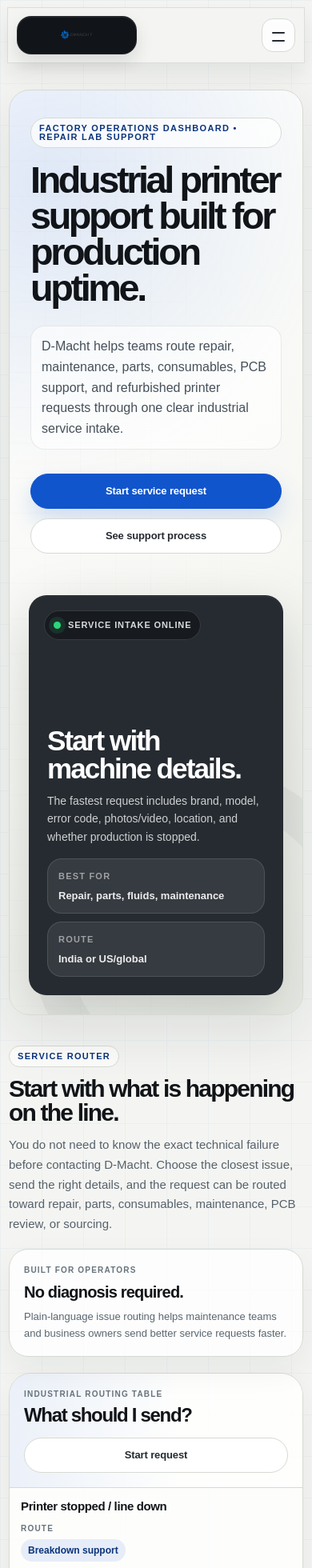
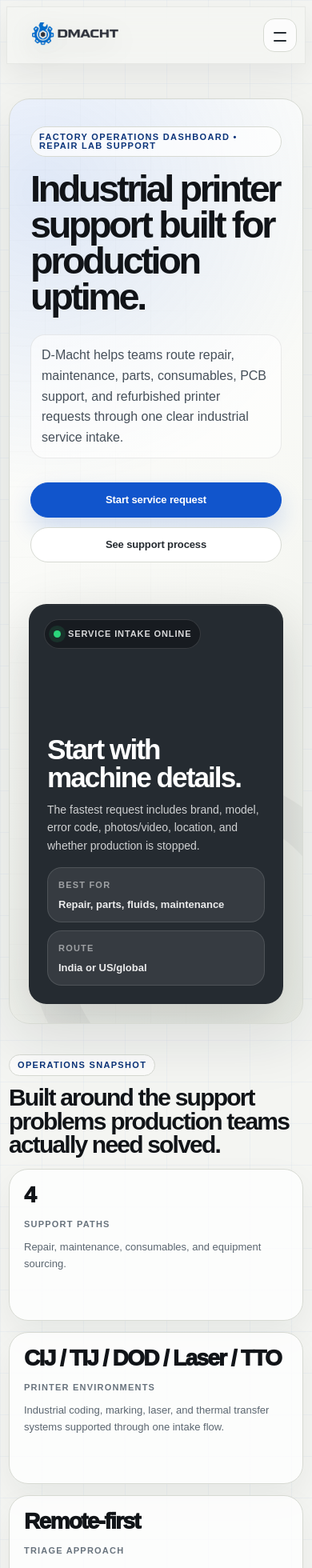
Before and after one commit to ReNewTechSolutions/dmacht, a Next.js app: page / in a window 390 px wide. Shown: the top 1960 px of the page at 80% size. Built offline with nearby package versions, Linux system fonts and the light colour scheme.

Commit message:
Restore service matrix and remove duplicate navbar

```diff
--- a/components/OperationsSnapshot.tsx
+++ b/components/OperationsSnapshot.tsx
@@ -1,140 +1,43 @@
-import Image from "next/image";
-
-const diagnosticRoutes = [
+const metrics = [
   {
-    issue: "Printer stopped / line down",
-    route: "Breakdown support",
-    send: "Model, error code, photos/video, and whether production is stopped.",
-    next: "Triage repair path, parts need, or on-site service route.",
+    value: "4",
+    label: "Support paths",
+    detail: "Repair, maintenance, consumables, and equipment sourcing.",
   },
   {
-    issue: "Print is faded, missing, or messy",
-    route: "Print quality review",
-    send: "Print sample photo, ink/fluid details, nozzle status, and recent changes.",
-    next: "Check fluid, nozzle, sensor, configuration, and maintenance causes.",
+    value: "CIJ / TIJ / DOD / Laser / TTO",
+    label: "Printer environments",
+    detail: "Industrial coding, marking, laser, and thermal transfer systems supported through one intake flow.",
   },
   {
-    issue: "Need ink, make-up fluid, or filters",
-    route: "Consumables supply",
-    send: "Printer brand/model, current product label, quantity, and location.",
-    next: "Match compatible consumables and plan reorder support.",
+    value: "Remote-first",
+    label: "Triage approach",
+    detail: "Start with model, fault code, photos, video, and line impact.",
   },
   {
-    issue: "Board, power, display, or control issue",
-    route: "PCB repair review",
-    send: "Board photos, symptoms, visible damage, model, and fault behavior.",
-    next: "Review repair path before replacing expensive assemblies.",
-  },
-  {
-    issue: "Need a part or replacement module",
-    route: "Spare parts request",
-    send: "Part number if known, machine model, photos, and urgency.",
-    next: "Identify part, confirm fit, and coordinate sourcing.",
-  },
-  {
-    issue: "Need a backup or refurbished printer",
-    route: "Equipment sourcing",
-    send: "Current printer type, budget, production use, and required timeline.",
-    next: "Review refurbished, replacement, or backup equipment options.",
+    value: "Uptime",
+    label: "Primary outcome",
+    detail: "Service planning focused on reducing repeat equipment issues.",
   },
 ];
 
-const supportTypes = [
-  "Industrial printer repair",
-  "Preventive maintenance / AMC",
-  "PCB and board-level repair review",
-  "Ink, fluids, filters, and consumables",
-  "Spare parts identification and sourcing",
-  "Refurbished printer and backup unit planning",
-];
-
-export default function ServiceMatrix() {
+export default function OperationsSnapshot() {
   return (
-    <section className="servicesSection" id="services">
-      <div className="serviceRouterHeader">
-        <div className="sectionIntro">
-          <span className="eyebrow">Service router</span>
-          <h2>Start with what is happening on the line.</h2>
-          <p>
-            You do not need to know the exact technical failure before contacting D-Macht. Choose the closest issue, send the right details, and the request can be routed toward repair, parts, consumables, maintenance, PCB review, or sourcing.
-          </p>
-        </div>
-
-        <aside className="serviceRouterNote">
-          <span>Built for operators</span>
-          <strong>No diagnosis required.</strong>
-          <p>Plain-language issue routing helps maintenance teams and business owners send better service requests faster.</p>
-        </aside>
+    <section className="metricsSection" aria-label="Operations snapshot">
+      <div className="sectionIntro compact">
+        <span className="eyebrow">Operations snapshot</span>
+        <h2>Built around the support problems production teams actually need solved.</h2>
       </div>
 
-      <div className="diagnosticPanel" aria-label="Diagnostic service routing table">
-        <div className="diagnosticPanelTop">
-          <div>
-            <span>Industrial routing table</span>
-            <h3>What should I send?</h3>
-          </div>
-          <a href="#request" className="button secondary">
-            Start request
-          </a>
-        </div>
-
-        <div className="diagnosticTable">
-          <div className="diagnosticRow diagnosticHead" aria-hidden>
-            <span>Issue</span>
-            <span>Route</span>
-            <span>Details to send</span>
-            <span>Next step</span>
-          </div>
-
-          {diagnosticRoutes.map((item) => (
-            <article className="diagnosticRow" key={item.issue}>
-              <div className="diagnosticIssue">
-                <strong>{item.issue}</strong>
-              </div>
-              <div>
-                <span className="diagnosticMobileLabel">Route</span>
-                <b>{item.route}</b>
-              </div>
-              <div>
-                <span className="diagnosticMobileLabel">Details to send</span>
-                <p>{item.send}</p>
-              </div>
-              <div>
-                <span className="diagnosticMobileLabel">Next step</span>
-                <p>{item.next}</p>
-              </div>
-            </article>
-          ))}
-        </div>
-      </div>
-
-      <div className="supportStrip" aria-label="Available support categories">
-        {supportTypes.map((type) => (
-          <span key={type}>{type}</span>
+      <div className="metricGrid">
+        {metrics.map((metric) => (
+          <article className="metricCard" key={metric.label}>
+            <strong>{metric.value}</strong>
+            <span>{metric.label}</span>
+            <p>{metric.detail}</p>
+          </article>
         ))}
       </div>
-
-      <article className="repairLabFeature">
-        <div className="repairLabImageFrame">
-          <Image
-            src="/brand/pcb-repair.png"
-            alt="Technician repairing an industrial printer PCB under magnification"
-            fill
-            sizes="(max-width: 900px) 100vw, 520px"
-            className="repairLabImage"
-          />
-        </div>
-        <div className="repairLabCopy">
-          <span className="eyebrow">Repair lab capability</span>
-          <h3>Board-level symptoms need more than guesswork.</h3>
-          <p>
-            For suspected PCB issues, capture the printer model, board details, symptoms, photos, visible damage, and error behavior so the repair path can be reviewed clearly.
-          </p>
-          <a className="button secondary" href="#request">
-            Request PCB support
-          </a>
-        </div>
-      </article>
     </section>
   );
 }
--- a/src/app/globals.css
+++ b/src/app/globals.css
@@ -2095,3 +2095,229 @@
     line-height: 0.98 !important;
   }
 }
+/* =======================================================================================
+   FINAL LOGO + NAV TREATMENT
+   Transparent logo first. If the PNG has a baked-in background, this gives it a clean frame.
+======================================================================================= */
+body > .topNavWrap {
+  position: sticky !important;
+  top: 0 !important;
+  z-index: 9999 !important;
+  width: min(100% - 18px, 1240px) !important;
+  margin: 10px auto 0 !important;
+  pointer-events: none !important;
+}
+
+body > .topNavWrap .topNav,
+body > .topNavWrap .mobileNavPanel {
+  pointer-events: auto !important;
+}
+
+body > .topNavWrap .topNav {
+  width: 100% !important;
+  min-height: 82px !important;
+  margin: 0 !important;
+  padding: 6px 18px !important;
+  overflow: visible !important;
+  border-radius: 0 !important;
+  border: 1px solid rgba(17, 20, 24, 0.06) !important;
+  background: rgba(244, 245, 242, 0.62) !important;
+  backdrop-filter: blur(22px) saturate(1.15) !important;
+  -webkit-backdrop-filter: blur(22px) saturate(1.15) !important;
+  box-shadow: 0 14px 38px rgba(17, 20, 24, 0.07) !important;
+}
+
+body > .topNavWrap .brandMark {
+  min-width: 0 !important;
+  gap: 14px !important;
+  overflow: visible !important;
+}
+
+body > .topNavWrap .brandLogoWide {
+  position: relative !important;
+  display: inline-flex !important;
+  align-items: center !important;
+  justify-content: center !important;
+  width: 210px !important;
+  height: 74px !important;
+  flex: 0 0 auto !important;
+  overflow: visible !important;
+  border: 0 !important;
+  border-radius: 0 !important;
+  background: transparent !important;
+  box-shadow: none !important;
+}
+
+body > .topNavWrap .brandLogoWide::before {
+  content: "" !important;
+  position: absolute !important;
+  inset: 9px 4px !important;
+  z-index: 0 !important;
+  border-radius: 18px !important;
+  background: rgba(255, 255, 255, 0.28) !important;
+  border: 1px solid rgba(17, 20, 24, 0.04) !important;
+  box-shadow: 0 12px 28px rgba(17, 20, 24, 0.06) !important;
+  opacity: 0 !important;
+}
+
+body > .topNavWrap .brandLogoWide img {
+  position: relative !important;
+  z-index: 1 !important;
+  display: block !important;
+  width: 205px !important;
+  height: auto !important;
+  max-width: none !important;
+  padding: 0 !important;
+  object-fit: contain !important;
+  object-position: center !important;
+  filter: drop-shadow(0 10px 16px rgba(17, 20, 24, 0.14)) !important;
+}
+
+/* Add this class manually to .brandLogoWide if the PNG itself has a non-transparent background. */
+body > .topNavWrap .brandLogoWide.needs-frame::before {
+  opacity: 1 !important;
+}
+
+body > .topNavWrap .brandLogoImage,
+body > .topNavWrap .brandLogoText,
+body > .topNavWrap .brandLogoFallback {
+  display: none !important;
+}
+
+body > .topNavWrap .brandTextBlock strong {
+  color: var(--ink) !important;
+}
+
+body > .topNavWrap .navLinks {
+  display: flex !important;
+}
+
+body > .topNavWrap .navMenuButton {
+  display: none !important;
+}
+
+body > .topNavWrap .mobileNavPanel {
+  display: none;
+}
+
+.heroSection {
+  padding-top: clamp(56px, 5.4vw, 84px) !important;
+}
+
+#top,
+#services,
+#process,
+#tips,
+#faq,
+#request {
+  scroll-margin-top: 128px !important;
+}
+
+@media (max-width: 900px) {
+  body > .topNavWrap {
+    width: min(100% - 16px, 1240px) !important;
+    margin-top: 8px !important;
+  }
+
+  body > .topNavWrap .topNav {
+    min-height: 74px !important;
+    padding: 6px 10px !important;
+  }
+
+  body > .topNavWrap .brandLogoWide {
+    width: 172px !important;
+    height: 64px !important;
+  }
+
+  body > .topNavWrap .brandLogoWide img {
+    width: 168px !important;
+  }
+
+  body > .topNavWrap .brandTextBlock,
+  body > .topNavWrap .navLinks,
+  body > .topNavWrap .navCta {
+    display: none !important;
+  }
+
+  body > .topNavWrap .navMenuButton {
+    display: inline-flex !important;
+  }
+
+  body > .topNavWrap .mobileNavPanel {
+    display: grid !important;
+    gap: 8px !important;
+    overflow: hidden !important;
+    max-height: 0 !important;
+    opacity: 0 !important;
+    pointer-events: none !important;
+    transform: translateY(-6px) !important;
+    transition: max-height 220ms ease, opacity 160ms ease, transform 180ms ease, padding 180ms ease !important;
+    border: 1px solid rgba(17, 20, 24, 0.1) !important;
+    border-top: 0 !important;
+    background: rgba(244, 245, 242, 0.96) !important;
+    backdrop-filter: blur(18px) !important;
+    -webkit-backdrop-filter: blur(18px) !important;
+    padding: 0 12px !important;
+    box-shadow: 0 18px 36px rgba(17, 20, 24, 0.08) !important;
+  }
+
+  body > .topNavWrap .mobileNavPanel.is-open {
+    max-height: 360px !important;
+    opacity: 1 !important;
+    pointer-events: auto !important;
+    transform: translateY(0) !important;
+    padding: 12px !important;
+  }
+
+  body > .topNavWrap .mobileNavPanel a {
+    display: flex !important;
+    align-items: center !important;
+    justify-content: space-between !important;
+    min-height: 44px !important;
+    border-radius: 14px !important;
+    border: 1px solid var(--line) !important;
+    background: rgba(255, 255, 255, 0.82) !important;
+    color: var(--graphite) !important;
+    padding: 0 13px !important;
+    font-size: 14px !important;
+    font-weight: 850 !important;
+  }
+
+  body > .topNavWrap .mobileNavPanel .mobileNavCta {
+    background: var(--blue) !important;
+    border-color: var(--blue) !important;
+    color: white !important;
+  }
+
+  .heroSection {
+    padding-top: 48px !important;
+  }
+}
+
+@media (max-width: 720px) {
+  body > .topNavWrap .topNav {
+    min-height: 68px !important;
+  }
+
+  body > .topNavWrap .brandLogoWide {
+    width: 150px !important;
+    height: 58px !important;
+  }
+
+  body > .topNavWrap .brandLogoWide img {
+    width: 148px !important;
+  }
+
+  .heroSection {
+    padding-top: 42px !important;
+  }
+
+  #top,
+  #services,
+  #process,
+  #tips,
+  #faq,
+  #request {
+    scroll-margin-top: 108px !important;
+  }
+}
```
